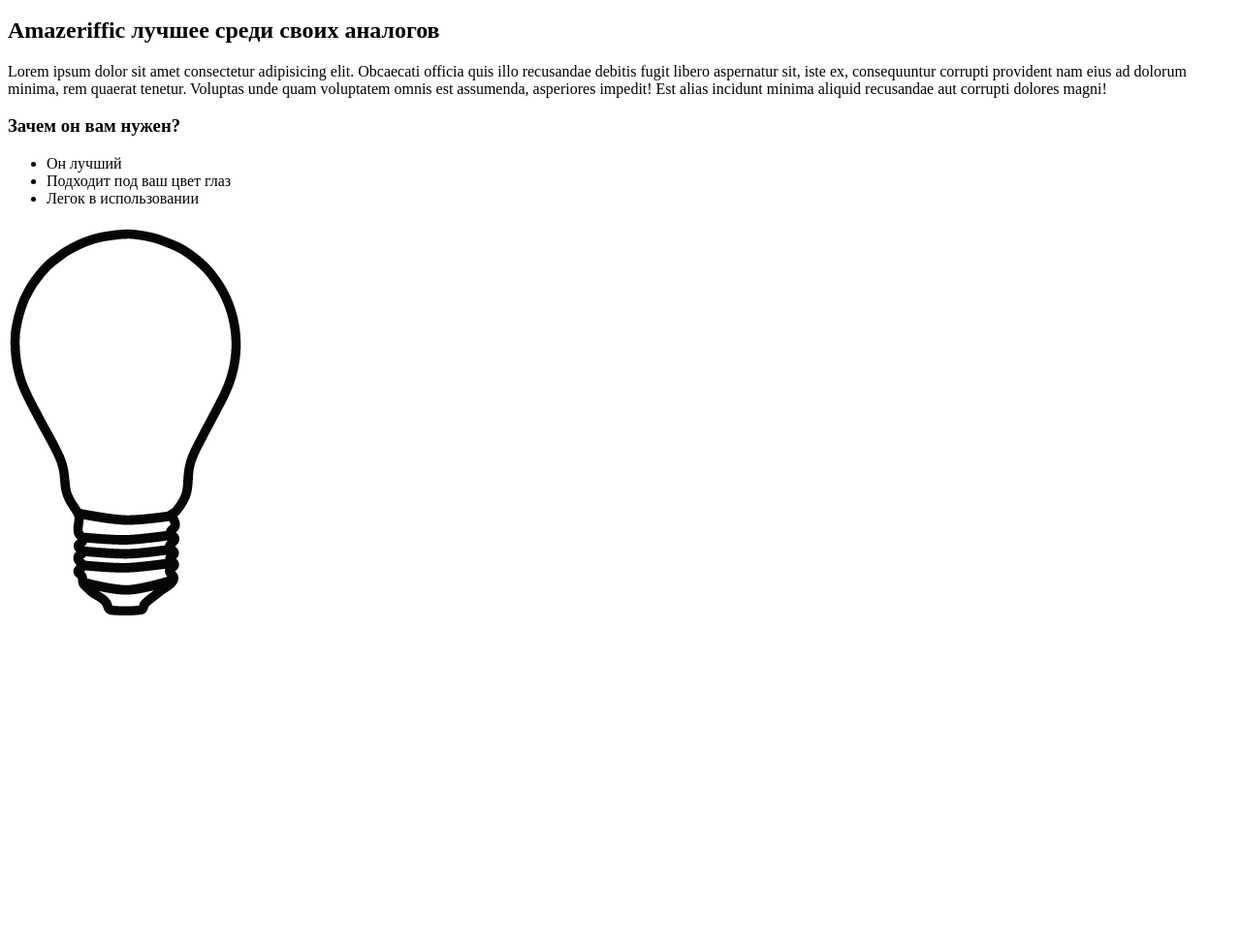
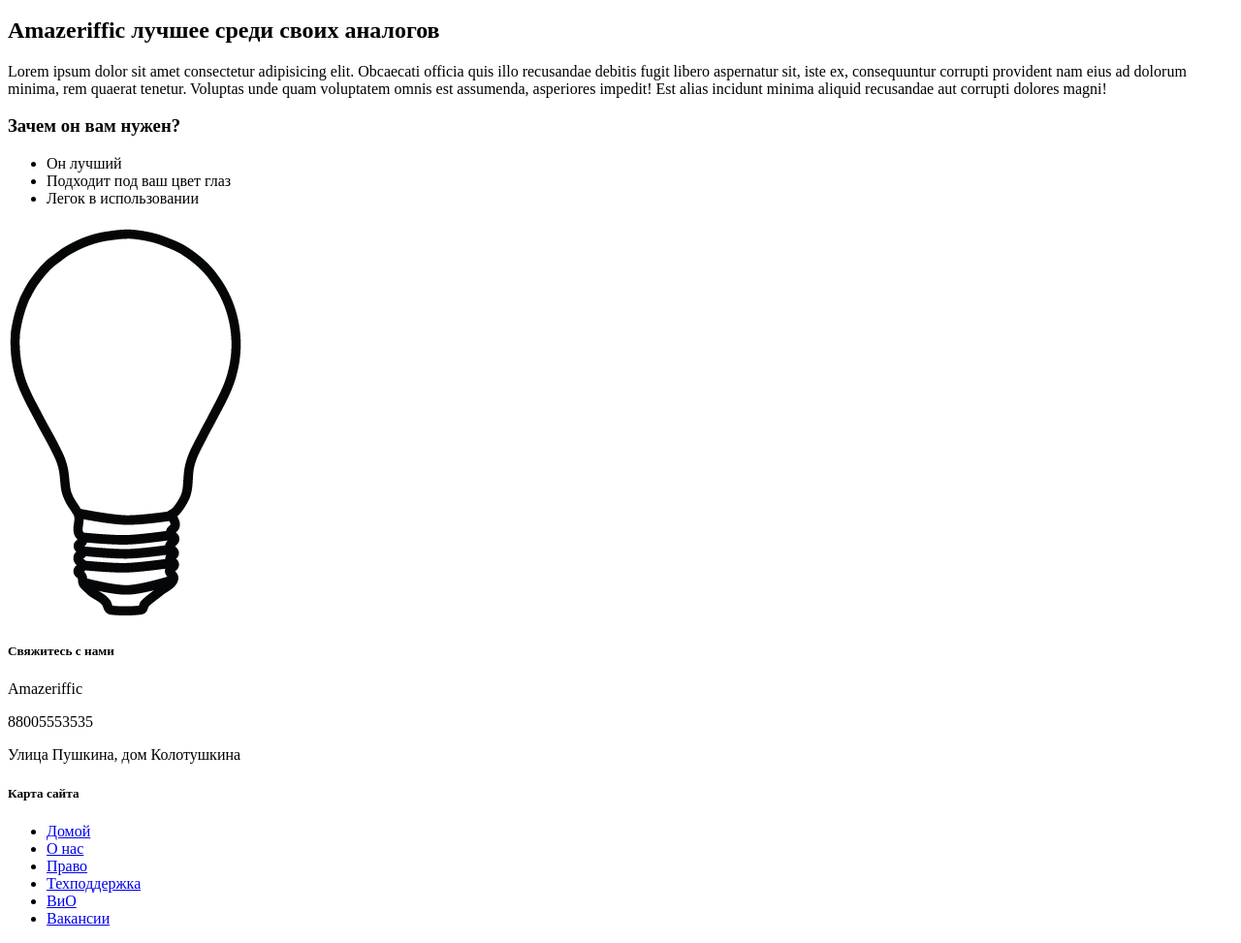
Before and after one commit to sexyDaniel/Amazeriffic, a plain HTML site: page index.html in a window 1280 px wide. Shown: the part 100-1073 px from the top of the page at 97% size. Before the commit the page ends 800 px from the top, so only its background shows below. Drawn offline with Linux system fonts and the light colour scheme.

Commit message:
Добавлен футер

```diff
--- a/index.html
+++ b/index.html
@@ -26,7 +26,23 @@
         <img src="images/lightbulb.png">
     </main>
     <footer>
-
+        <div class="contact">
+            <h5>Свяжитесь с нами</h5>
+            <p>Amazeriffic</p>
+            <p>88005553535</p>
+            <p>Улица Пушкина, дом Колотушкина</p>
+        </div>
+        <div class="sitemap">
+            <h5>Карта сайта</h5>
+            <ul>
+                <li><a href="#">Домой</a></li>
+                <li><a href="#">О нас</a></li>
+                <li><a href="#">Право</a></li>
+                <li><a href="#">Техподдержка</a></li>
+                <li><a href="#">ВиО</a></li>
+                <li><a href="#">Вакансии</a></li>
+            </ul>
+        </div>
     </footer>
 </body>
 </html>
```
